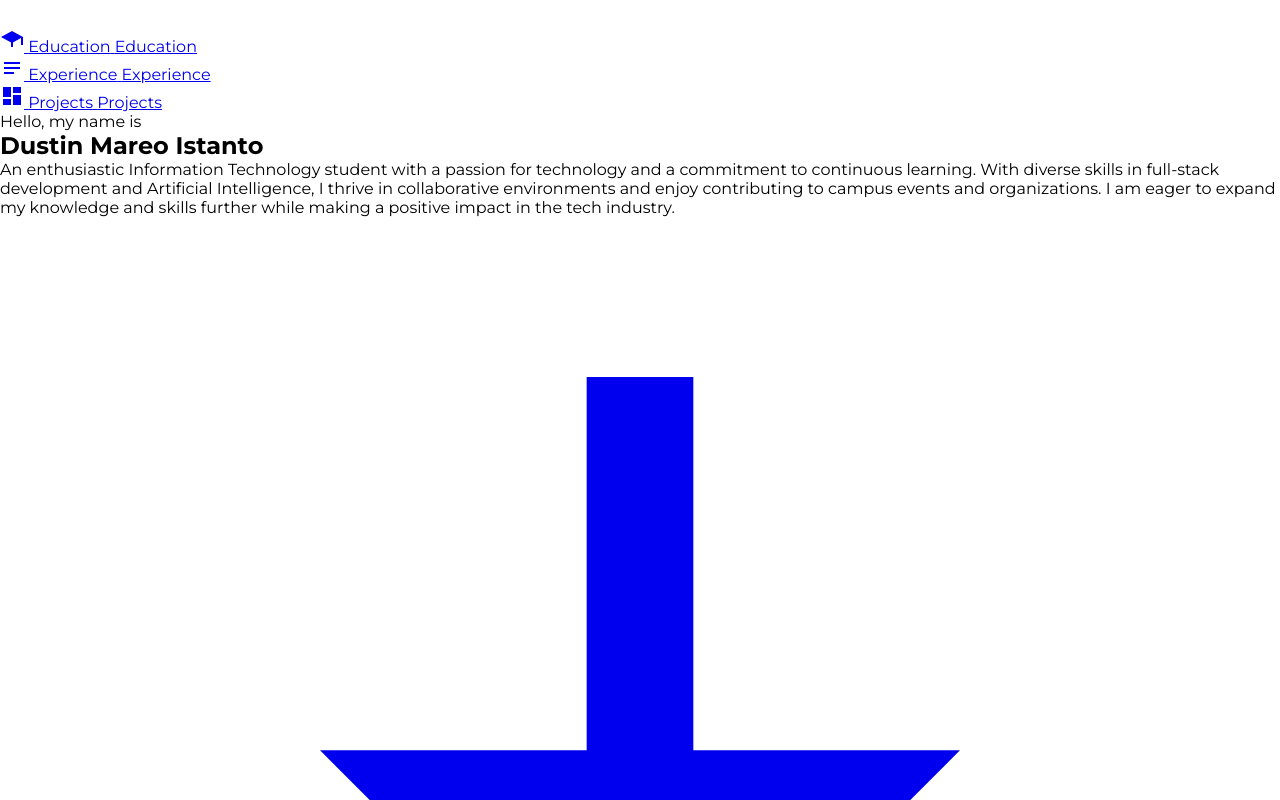
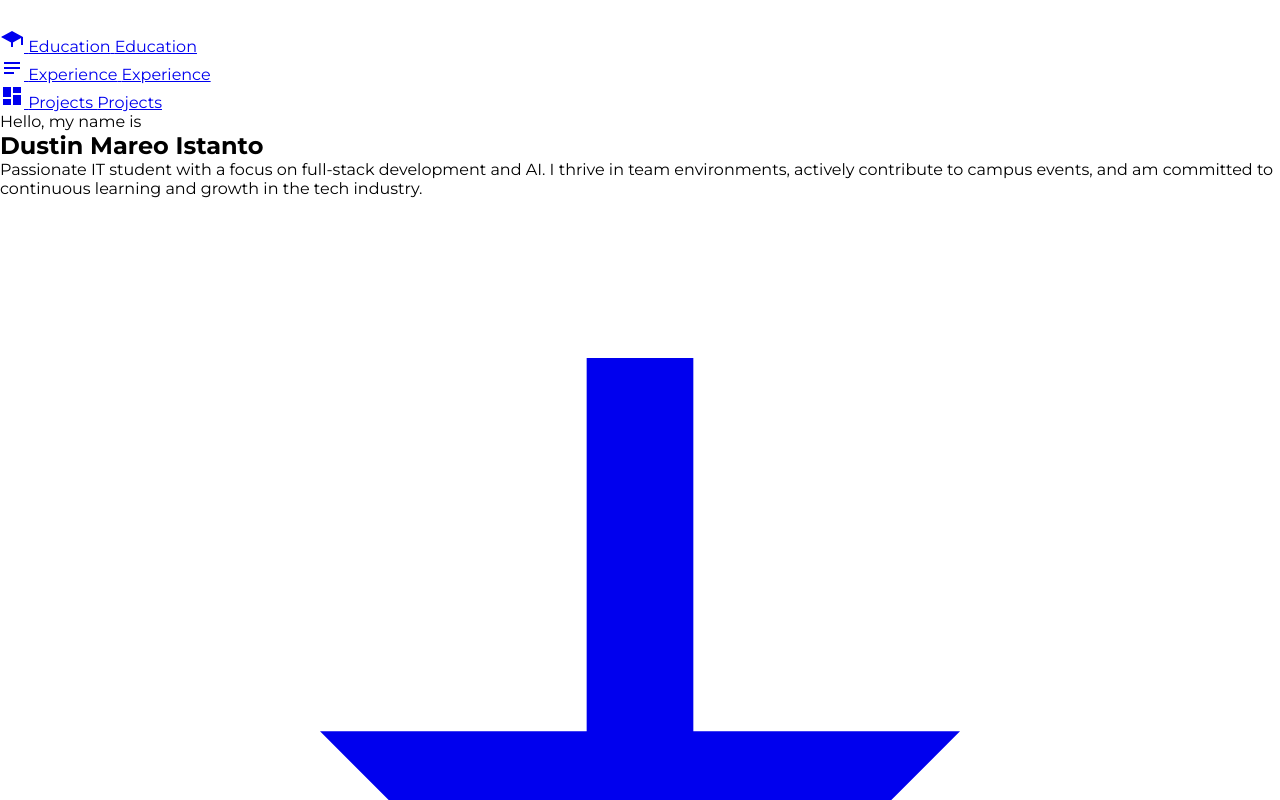
Before and after one commit to ddmareo/portfolio-web, an Astro site: page / in a window 1280 px wide. Shown: the top 800 px of the page. Built offline with nearby package versions, Linux system fonts and the light colour scheme; Astro itself is replaced by a stand-in of ours.

Commit message:
feat(home): modified description and personal picture

```diff
--- a/src/components/home.astro
+++ b/src/components/home.astro
@@ -18,12 +18,9 @@ import SkillsList from "../React/SkillsList.tsx";
             Dustin Mareo Istanto
           </h1>
           <p class="text-md md:text-xl text-[var(--white-icon)] text-justify">
-            An enthusiastic Information Technology student with a passion for
-            technology and a commitment to continuous learning. With diverse
-            skills in full-stack development and Artificial Intelligence, I
-            thrive in collaborative environments and enjoy contributing to
-            campus events and organizations. I am eager to expand my knowledge
-            and skills further while making a positive impact in the tech
+            Passionate IT student with a focus on full-stack development and AI.
+            I thrive in team environments, actively contribute to campus events,
+            and am committed to continuous learning and growth in the tech
             industry.
           </p>
           <div class="flex justify-start gap-2 pt-1.5">
@@ -95,7 +92,7 @@ import SkillsList from "../React/SkillsList.tsx";
         <img
           src="dustinmareo_photo.png"
           alt="Dustin Mareo Istanto"
-          class="rounded-2xl object-cover w-full lg:w-72 aspect-square shadow-lg"
+          class="rounded-2xl object-cover w-full lg:w-56 aspect-square shadow-lg"
         />
       </div>
     </div>
```
